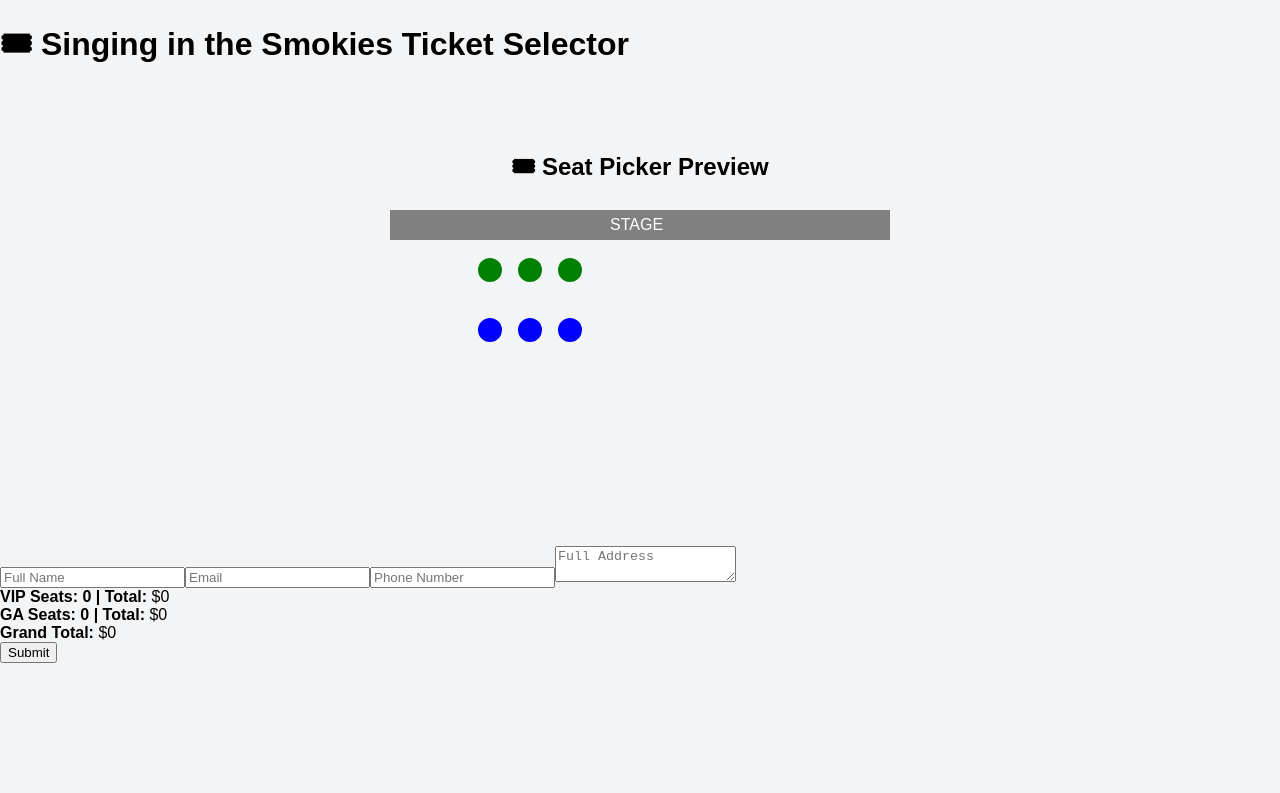
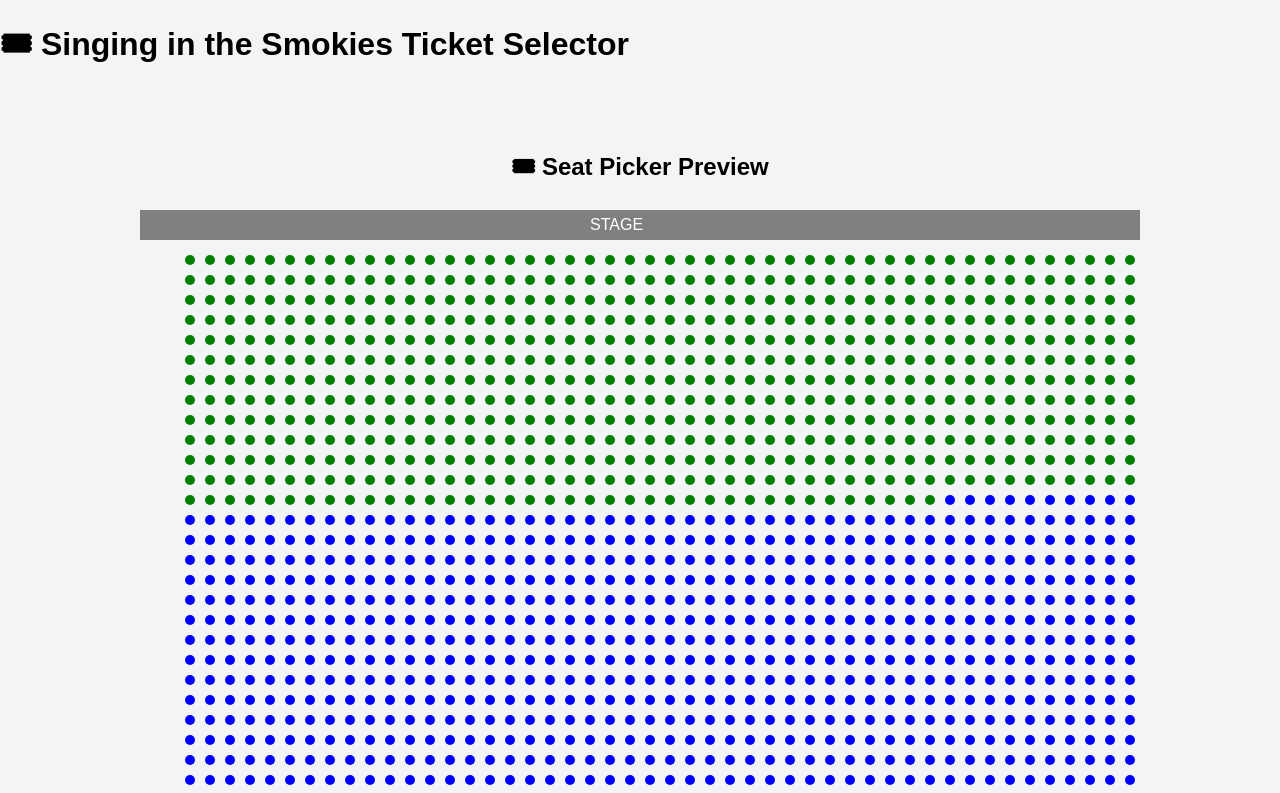
Before and after one commit to VerifiedFans/festival-seat-picker, a React (Create React App) app: page / in a window 1280 px wide. Shown: the top 793 px of the page. Built offline with nearby package versions, Linux system fonts and the light colour scheme.

Commit message:
Update SeatPicker.jsx

```diff
--- a/src/SeatPicker.jsx
+++ b/src/SeatPicker.jsx
@@ -3,14 +3,45 @@ import React, { useState, useEffect } from "react";
 export default function SeatPicker({ onSeatSelect }) {
   const [selectedSeats, setSelectedSeats] = useState([]);
 
-  const seats = {
-    "101-A1": { section: "VIP", available: true },
-    "101-A2": { section: "VIP", available: true },
-    "102-B5": { section: "VIP", available: true },
-    "203-C15": { section: "GA", available: true },
-    "203-C16": { section: "GA", available: true },
-    "202-D7": { section: "GA", available: true },
+  // 🎟️ **Generating Seats:**
+  const generateSeats = (section, rows, seatsPerRow, curved = false) => {
+    const seatArray = [];
+    rows.forEach((row, rowIndex) => {
+      for (let i = 1; i <= seatsPerRow[rowIndex]; i++) {
+        seatArray.push({
+          id: `${section}-${row}${i}`,
+          section,
+          row,
+          available: true,
+        });
+      }
+    });
+    return seatArray;
   };
+
+  // 🎟️ **VIP Sections (Curved Layout for 101 & 104)**
+  const vipSeats = [
+    ...generateSeats("101", "ABCDEFGHIJKLM".split(""), [3, 5, 7, 9, 11, 13, 15, 17, 17, 15, 13, 11, 9]),
+    ...generateSeats("102", "ABCDEFGHIJKL".split(""), [8, 9, 10, 11, 12, 13, 14, 15, 16, 17, 18, 19]),
+    ...generateSeats("103", "ABCDEFGHIJKL".split(""), [8, 9, 10, 11, 12, 13, 14, 15, 16, 17, 18, 19]),
+    ...generateSeats("104", "ABCDEFGHIJKLM".split(""), [3, 5, 7, 9, 11, 13, 15, 17, 17, 15, 13, 11, 9]),
+  ];
+
+  // 🎟️ **GA Sections**
+  const gaSeats = [];
+  const gaRows = "ABCDEFGHIJKLMNOPQRSTUVWXYZ".split("").concat(["AA", "BB", "CC", "DD", "EE", "FF"]);
+  gaRows.forEach((row) => {
+    for (let i = 1; i <= 48; i++) {
+      gaSeats.push({
+        id: `GA-${row}${i}`,
+        section: "GA",
+        row,
+        available: true,
+      });
+    }
+  });
+
+  const allSeats = [...vipSeats, ...gaSeats];
 
   const handleSeatClick = (seatId) => {
     console.log("🪑 Clicked seat:", seatId);
@@ -31,64 +62,31 @@ export default function SeatPicker({ onSeatSelect }) {
 
   const getColor = (id) => {
     if (selectedSeats.includes(id)) return "orange";
-    if (!seats[id].available) return "gray";
-    return seats[id].section === "VIP" ? "green" : "blue";
+    const seat = allSeats.find((s) => s.id === id);
+    if (!seat?.available) return "gray";
+    return seat.section === "GA" ? "blue" : "green";
   };
 
   return (
     <div style={{ textAlign: "center", padding: "2rem" }}>
       <h2>🎟 Seat Picker Preview</h2>
-      <svg width="500" height="300">
-        <rect x="0" y="0" width="500" height="30" fill="gray" />
-        <text x="220" y="20" fill="white">
+      <svg width="1000" height="1000">
+        <rect x="0" y="0" width="1000" height="30" fill="gray" />
+        <text x="450" y="20" fill="white">
           STAGE
         </text>
 
-        {/* VIP Section */}
-        <circle
-          cx="100"
-          cy="60"
-          r="12"
-          fill={getColor("101-A1")}
-          onClick={() => handleSeatClick("101-A1")}
-        />
-        <circle
-          cx="140"
-          cy="60"
-          r="12"
-          fill={getColor("101-A2")}
-          onClick={() => handleSeatClick("101-A2")}
-        />
-        <circle
-          cx="180"
-          cy="60"
-          r="12"
-          fill={getColor("102-B5")}
-          onClick={() => handleSeatClick("102-B5")}
-        />
-
-        {/* General Admission Section */}
-        <circle
-          cx="100"
-          cy="120"
-          r="12"
-          fill={getColor("203-C15")}
-          onClick={() => handleSeatClick("203-C15")}
-        />
-        <circle
-          cx="140"
-          cy="120"
-          r="12"
-          fill={getColor("203-C16")}
-          onClick={() => handleSeatClick("203-C16")}
-        />
-        <circle
-          cx="180"
-          cy="120"
-          r="12"
-          fill={getColor("202-D7")}
-          onClick={() => handleSeatClick("202-D7")}
-        />
+        {/* 🟢 **Render All Seats** */}
+        {allSeats.map((seat, index) => (
+          <circle
+            key={seat.id}
+            cx={50 + (index % 48) * 20}
+            cy={50 + Math.floor(index / 48) * 20}
+            r="5"
+            fill={getColor(seat.id)}
+            onClick={() => handleSeatClick(seat.id)}
+          />
+        ))}
       </svg>
     </div>
   );
```
